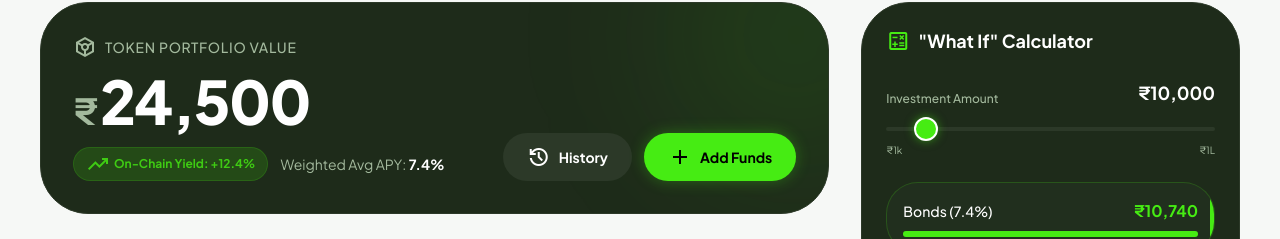
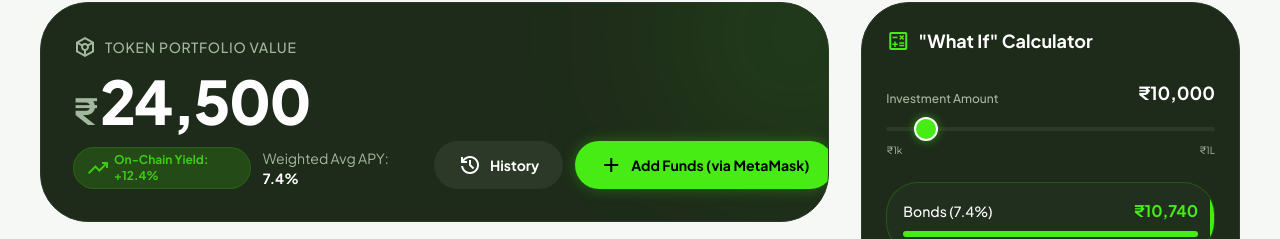
Before and after one commit to aryanjsingh/bharatbonds, a Next.js app: page /dashboard in a window 1280 px wide. Shown: the part 105-344 px from the top of the page. Built offline with nearby package versions, Linux system fonts and the light colour scheme.

Commit message:
Add MetaMask integration to Add Funds button

```diff
--- a/src/components/WealthHero.tsx
+++ b/src/components/WealthHero.tsx
@@ -2,12 +2,54 @@
 import { getCurrentUser, User, users as defaultUsers } from "@/data/users";
 import { useEffect, useState } from "react";
 
+declare global {
+    interface Window {
+        ethereum?: any;
+    }
+}
+
 export default function WealthHero() {
     const [user, setUser] = useState<User>(defaultUsers[0]);
+    const [isConnecting, setIsConnecting] = useState(false);
+    const [walletAddress, setWalletAddress] = useState<string | null>(null);
 
     useEffect(() => {
         setUser(getCurrentUser());
+
+        // Check if already connected
+        const checkConnection = async () => {
+            if (typeof window.ethereum !== 'undefined') {
+                const accounts = await window.ethereum.request({ method: 'eth_accounts' });
+                if (accounts.length > 0) {
+                    setWalletAddress(accounts[0]);
+                }
+            }
+        };
+        checkConnection();
     }, []);
+
+    const connectWallet = async () => {
+        if (typeof window.ethereum !== 'undefined') {
+            try {
+                setIsConnecting(true);
+                const accounts = await window.ethereum.request({ method: 'eth_requestAccounts' });
+                setWalletAddress(accounts[0]);
+                alert("Wallet Connected: " + accounts[0]);
+            } catch (error) {
+                console.error("User denied account access", error);
+                alert("Connection failed. Please allow account access.");
+            } finally {
+                setIsConnecting(false);
+            }
+        } else {
+            alert("MetaMask not found. Please install MetaMask to add funds via crypto.");
+            window.open('https://metamask.io/download/', '_blank');
+        }
+    };
+
+    const formatAddress = (addr: string) => {
+        return `${addr.substring(0, 6)}...${addr.substring(addr.length - 4)}`;
+    };
 
     return (
         <section className="relative overflow-hidden rounded-2xl bg-[#1e2b1a] border border-[#2c3928] p-8 group">
@@ -35,9 +77,13 @@ export default function WealthHero() {
                         <span className="material-symbols-outlined text-[20px]">history</span>
                         History
                     </button>
-                    <button className="flex-1 md:flex-none h-12 px-6 bg-primary hover:bg-primary-dark text-black rounded-full font-bold text-sm transition-all shadow-[0_0_15px_rgba(70,236,19,0.3)] hover:shadow-[0_0_25px_rgba(70,236,19,0.5)] flex items-center justify-center gap-2">
-                        <span className="material-symbols-outlined text-[20px]">add</span>
-                        Add Funds
+                    <button
+                        onClick={connectWallet}
+                        disabled={isConnecting}
+                        className="flex-1 md:flex-none h-12 px-6 bg-primary hover:bg-primary-dark text-black rounded-full font-bold text-sm transition-all shadow-[0_0_15px_rgba(70,236,19,0.3)] hover:shadow-[0_0_25px_rgba(70,236,19,0.5)] flex items-center justify-center gap-2 cursor-pointer disabled:opacity-50"
+                    >
+                        <span className="material-symbols-outlined text-[20px]">{walletAddress ? 'account_balance_wallet' : 'add'}</span>
+                        {isConnecting ? "Connecting..." : walletAddress ? formatAddress(walletAddress) : "Add Funds (via MetaMask)"}
                     </button>
                 </div>
             </div>
```
